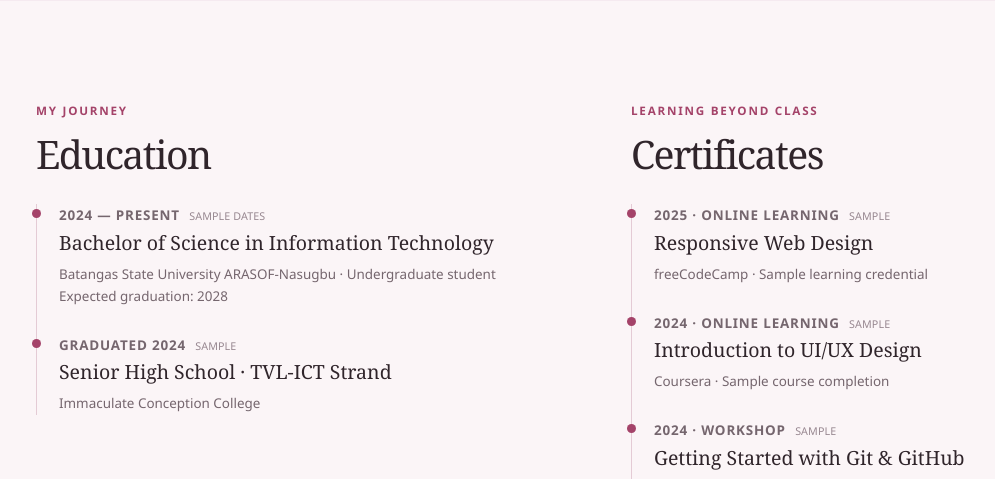
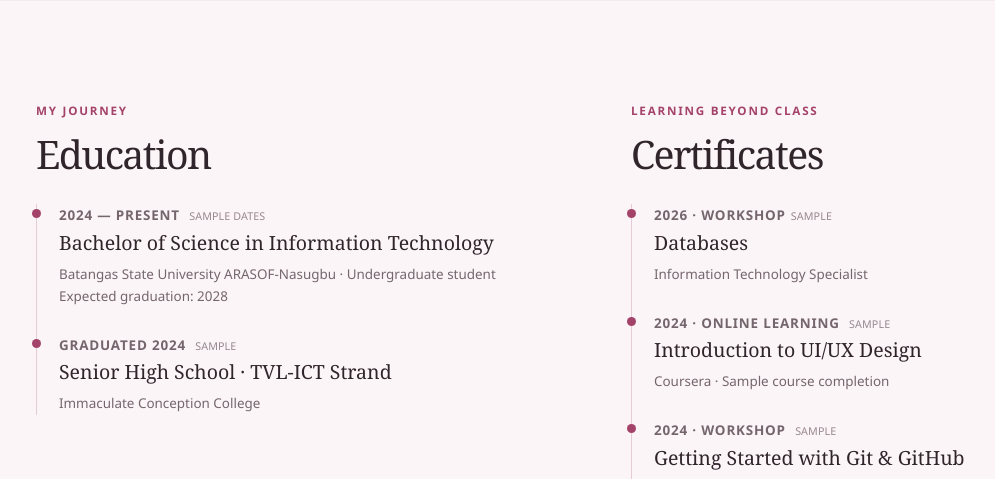
Before and after one commit to sump-exe/portfolio, a PHP site: page / in a window 1280 px wide. Shown: the part 2099-2578 px from the top of the page, without its empty margins (44-1039 px from the left). Run offline with PHP 8.4, Linux system fonts and the light colour scheme.

Commit message:
changes to cert

```diff
--- a/index.php
+++ b/index.php
@@ -120,9 +120,9 @@
                     <p class="eyebrow">Learning beyond class</p>
                     <h2>Certificates</h2>
                     <article class="resume-item">
-                        <p class="resume-date">2025 · Online learning <span class="sample-label">sample</span></p>
-                        <h3>Responsive Web Design</h3>
-                        <p>freeCodeCamp · Sample learning credential</p>
+                        <p class="resume-date">2026 · Workshop<span class="sample-label">sample</span></p>
+                        <h3>Databases</h3>
+                        <p>Information Technology Specialist</p>
                     </article>
                     <article class="resume-item">
                         <p class="resume-date">2024 · Online learning <span class="sample-label">sample</span></p>
```
